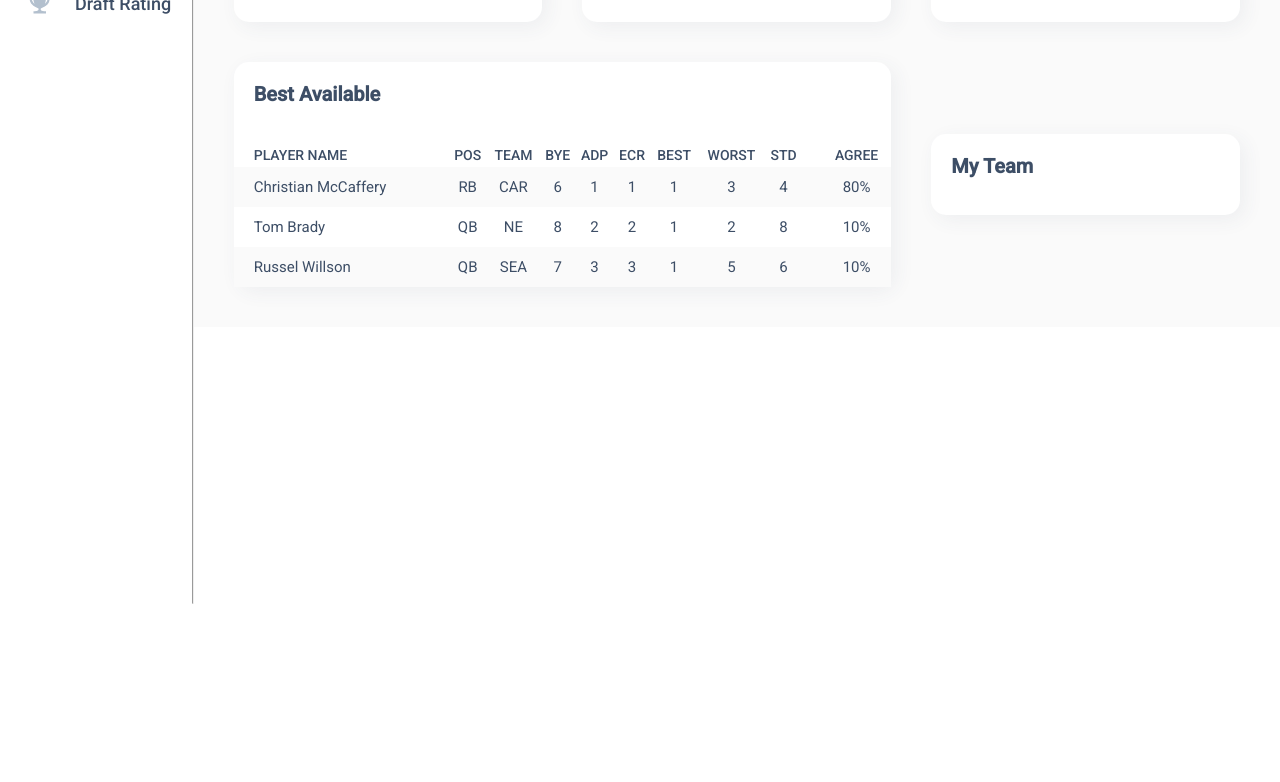
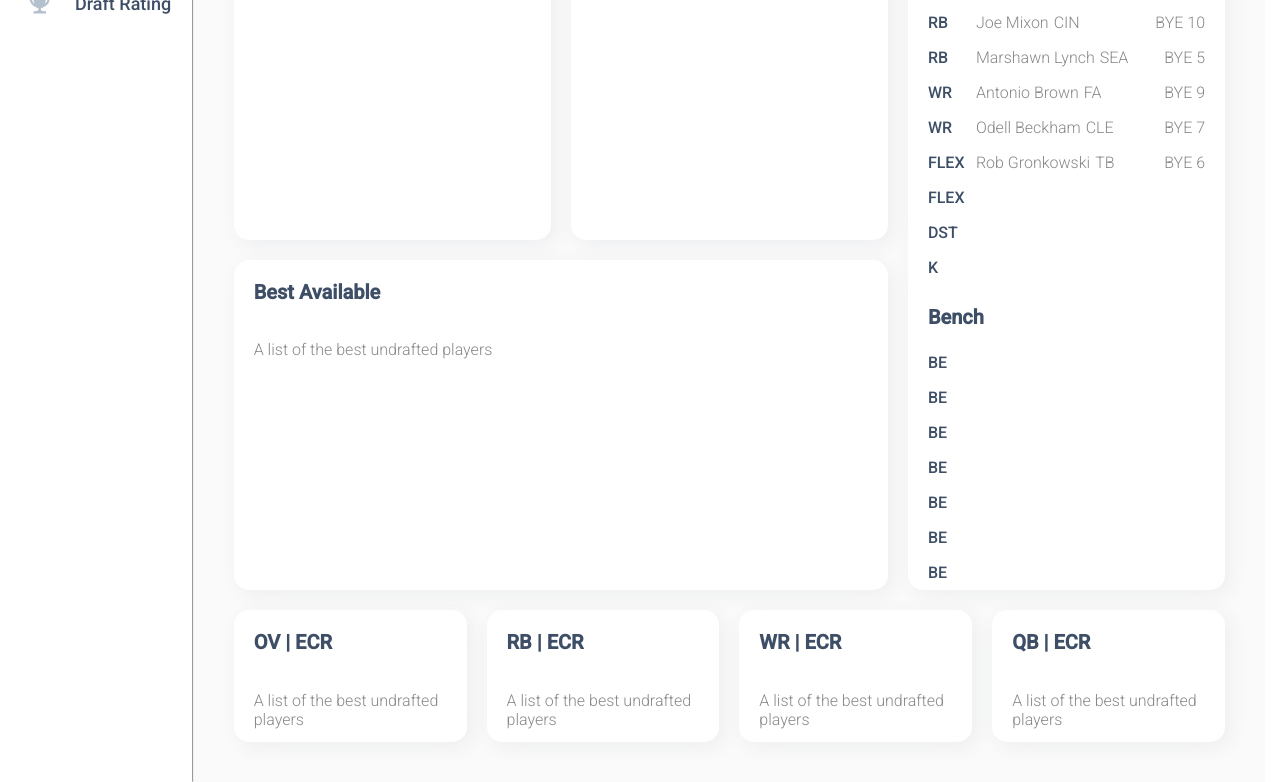
Before and after one commit to ThouShawNotPass/brabble, a browser extension: page docs/index.html in a window 1280 px wide. Shown: the part 196-978 px from the top of the page. Before the commit the page ends 800 px from the top, so only its background shows below. Drawn offline with Linux system fonts and the light colour scheme.

Commit message:
added grid layout

```diff
--- a/docs/index.html
+++ b/docs/index.html
@@ -33,6 +33,8 @@
       <ul>
         <li>
           <img id="menu" src="img/feather-menu.png" alt="The menu icon.">
+          <span id="pick">Pick 1.1</span>
+          <span id="overall">(#1 OVR)</span>
         </li>
         <li>
           <img id="mode" src="img/awesome-cloud-moon.png" alt="A moon and clouds.">
@@ -48,10 +50,6 @@
     <hr>
     <main>
       <section>
-        <h1>Best Pick</h1>
-        <h2>Based on expert consensus</h2>
-      </section>
-      <section>
         <h1>VBD Score</h1>
         <h2>Value-based draft score</h2>
       </section>
@@ -59,65 +57,113 @@
         <h1>Projected PPW</h1>
         <h2>Projected points per week</h2>
       </section>
-      <section class="double-wide">
+      <section class="tall table">
+        <h1>My Team</h1>
+        <ul>
+          <li>
+            <span>QB</span>
+            <span>Russel Willson<span>SEA</span></span>
+            <span>BYE 5</span>
+          </li>
+          <li>
+            <span>RB</span>
+            <span>Joe Mixon<span>CIN</span></span>
+            <span>BYE 10</span>
+          </li>
+          <li>
+            <span>RB</span>
+            <span>Marshawn Lynch<span>SEA</span></span>
+            <span>BYE 5</span>
+          </li>
+          <li>
+            <span>WR</span>
+            <span>Antonio Brown<span>FA</span></span>
+            <span>BYE 9</span>
+          </li>
+          <li>
+            <span>WR</span>
+            <span>Odell Beckham<span>CLE</span></span>
+            <span>BYE 7</span>
+          </li>
+          <li>
+            <span>FLEX</span>
+            <span>Rob Gronkowski<span>TB</span></span>
+            <span>BYE 6</span>
+          </li>
+          <li>
+            <span>FLEX</span>
+            <span><span></span></span>
+            <span></span>
+          </li>
+          <li>
+            <span>DST</span>
+            <span><span></span></span>
+            <span></span>
+          </li>
+          <li>
+            <span>K</span>
+            <span><span></span></span>
+            <span></span>
+          </li>
+        </ul>
+        <h1>Bench</h1>
+        <ul>
+          <li>
+            <span>BE</span>
+            <span><span></span></span>
+            <span></span>
+          </li>
+          <li>
+            <span>BE</span>
+            <span><span></span></span>
+            <span></span>
+          </li>
+          <li>
+            <span>BE</span>
+            <span><span></span></span>
+            <span></span>
+          </li>
+          <li>
+            <span>BE</span>
+            <span><span></span></span>
+            <span></span>
+          </li>
+          <li>
+            <span>BE</span>
+            <span><span></span></span>
+            <span></span>
+          </li>
+          <li>
+            <span>BE</span>
+            <span><span></span></span>
+            <span></span>
+          </li>
+          <li>
+            <span>BE</span>
+            <span><span></span></span>
+            <span></span>
+          </li>
+        </ul>
+      </section>
+      <section class="wide table">
         <h1>Best Available</h1>
-        <table>
-          <thead>
-            <tr>
-              <td>PLAYER NAME</td>
-              <td>POS</td>
-              <td>TEAM</td>
-              <td>BYE</td>
-              <td>ADP</td>
-              <td>ECR</td>
-              <td>BEST</td>
-              <td>WORST</td>
-              <td>STD</td>
-              <td>AGREE</td>
-            </tr>
-          </thead>
-          <tbody>
-            <tr>
-              <td>Christian McCaffery</td>
-              <td>RB</td>
-              <td>CAR</td>
-              <td>6</td>
-              <td>1</td>
-              <td>1</td>
-              <td>1</td>
-              <td>3</td>
-              <td>4</td>
-              <td>80%</td>
-            </tr>
-            <tr>
-              <td>Tom Brady</td>
-              <td>QB</td>
-              <td>NE</td>
-              <td>8</td>
-              <td>2</td>
-              <td>2</td>
-              <td>1</td>
-              <td>2</td>
-              <td>8</td>
-              <td>10%</td>
-            </tr>
-            <tr>
-              <td>Russel Willson</td>
-              <td>QB</td>
-              <td>SEA</td>
-              <td>7</td>
-              <td>3</td>
-              <td>3</td>
-              <td>1</td>
-              <td>5</td>
-              <td>6</td>
-              <td>10%</td>
-            </tr>
-          </tbody>
-        </table>
+        <h2>A list of the best undrafted players</h2>
       </section>
-      <section>
-        <h1>My Team</h1>
+      <section class="quarter table">
+        <h1>OV | ECR</h1>
+        <h2>A list of the best undrafted players</h2>
+      </section>
+      <section class="quarter table">
+        <h1>RB | ECR</h1>
+        <h2>A list of the best undrafted players</h2>
+      </section>
+      <section class="quarter table">
+        <h1>WR | ECR</h1>
+        <h2>A list of the best undrafted players</h2>
+      </section>
+      <section class="quarter table">
+        <h1>QB | ECR</h1>
+        <h2>A list of the best undrafted players</h2>
       </section>
     </main>
   </div>
--- a/docs/index.js
+++ b/docs/index.js
@@ -3,9 +3,14 @@
 
   window.addEventListener('load', init);
   var isDarkMode = false;
+  var isMuted = false;
 
   function init() {
     id('mode').addEventListener('click', toggleMode);
+    id('sound').addEventListener('click', function() {
+      isMuted = !isMuted;
+      updateSound();
+    });
   }
 
   /**
@@ -18,7 +23,6 @@
     let trophy = id('trophy');
     let menu = id('menu');
     let mode = id('mode');
-    let sound = id('sound');
     let help = id('help');
     if (isDarkMode) {
       body.classList.remove('dark-mode');
@@ -27,8 +31,7 @@
       trophy.src = "/docs/img/ionic-md-trophy.png";
       menu.src = "/docs/img/feather-menu.png";
       mode.src = "/docs/img/awesome-cloud-moon.png";
-      sound.src = "/docs/img/ionic-ios-musical-notes.png";
-      help = "/docs/img/ionic-ios-help-circle-outline.png";
+      help.src = "/docs/img/ionic-ios-help-circle-outline.png";
     } else {
       body.classList.add('dark-mode');
       home.src = "/docs/img/awesome-home-dark.png";
@@ -36,10 +39,25 @@
       trophy.src = "/docs/img/ionic-md-trophy-dark.png";
       menu.src = "/docs/img/feather-menu-dark.png";
       mode.src = "/docs/img/awesome-sun.png";
-      sound.src = "/docs/img/ionic-ios-musical-notes-dark.png";
-      help = "/docs/img/ionic-ios-help-circle-outline-dark.png";
+      help.src = "/docs/img/ionic-ios-help-circle-outline-dark.png";
     }
     isDarkMode = !isDarkMode;
+    updateSound();
+  }
+
+  /**
+   * Updates the sound icon to match the state of isMuted and isDarkMode.
+   */
+  function updateSound() {
+    let sound = id('sound');
+    let path = "/docs/img/ionic-ios-musical-notes";
+    if (isMuted) {
+      path += "-muted"; // use the muted version
+    }
+    if (isDarkMode) {
+      path += "-dark"; // use the dark mode version
+    }
+    sound.src = path + ".png";
   }
 
   /**
--- a/docs/styles.css
+++ b/docs/styles.css
@@ -6,7 +6,7 @@ body {
   color: #3D4E66;
   font-family: 'Roboto', sans-serif;
   font-size: 1.2rem;
-  width: 100vw;
+  width: calc(100vw - 1.5rem);
 }
 
 aside {
@@ -34,15 +34,13 @@ li {
 
 body,
 aside li,
-nav ul,
-main {
+nav ul {
   display: flex;
   flex-direction: row;
 }
 
 aside li,
-nav ul li,
-main {
+nav ul li {
   align-items: center;
 }
 
@@ -79,7 +77,7 @@ hr {
 }
 
 body div {
-  width: 85vw;
+  width: calc(100% - 15vw);
 }
 
 nav ul {
@@ -88,21 +86,53 @@ nav ul {
 }
 
 nav ul li:first-child {
+  align-items: center;
+  display: flex;
   margin-right: auto;
 }
 
+nav ul li:first-child span {
+  padding-left: 0.5rem;
+}
+
+nav ul li:first-child span:nth-child(2){
+  font-size: 2rem;
+  font-weight: 500;
+}
+
+nav ul li:first-child span:nth-child(3){
+  font-size: 1.8rem;
+  font-weight: 400;
+}
+
 main {
-  flex-wrap: wrap;
-  justify-content: space-between;
-  padding: 0 4rem 4rem 4rem;
+  display: grid;
+  gap: 2rem;
+  grid: none / repeat(12, 1fr);
+  padding: 4rem;
 }
 
 main section {
   background-color: white;
   border-radius: 1.5rem;
   box-shadow: 0.5rem 0.5rem 2rem #3D4E6611;
-  margin-top: 4rem;
-  width: calc((100% - 20rem) / 3);
+  grid-column: span 4;
+}
+
+main section:not(.table) {
+  padding: 2rem;
+}
+
+section.tall {
+  grid-row: span 2;
+}
+
+section.wide {
+  grid-column: span 8;
+}
+
+section.quarter {
+  grid-column: span 3;
 }
 
 section h1 {
@@ -110,46 +140,35 @@ section h1 {
   margin-top: 0;
 }
 
-section h2 {
+section h2,
+section.table span {
+  color: #888888;
   font-size: 1.6rem;
   font-weight: 300;
 }
 
-section.double-wide {
-  width: calc(2 * (100% - 2rem) / 3);
+section.table h1,
+section.table h2 {
+  padding: 2rem 0 0 2rem;
 }
 
-section table {
-  border-collapse: collapse;
-  width: 100%;
+section.table ul li {
+  padding: 0.8rem 2rem;
 }
 
-section.double-wide h1 ,
-main section:not(.double-wide) {
-  padding: 2rem;
+section.table ul li:not(#bench) > span:first-child {
+  color: #3D4E66;
+  display: inline-block;
+  font-weight: 500;
+  width: 4.5rem;
 }
 
-section thead {
-  font-size: 1.4rem;
+section.table ul li span > span {
+  padding-left: 0.5rem;
 }
 
-section table tbody tr {
-  font-size: 1.5rem;
-  height: 4rem;
+section.table ul li:not(#bench) > span:last-child {
+  float: right;
 }
 
-section table thead tr {
-  height: 2.5rem;
-}
-
-section table tr {
-  text-align: center;
-}
-
-section table td:first-child {
-  text-align: left;
-}
-
-section table tbody tr:nth-child(odd) {
-  background-color: #FAFAFA;
-}
+section.table
```
Also changed, not shown: chrome/manifest.json.
